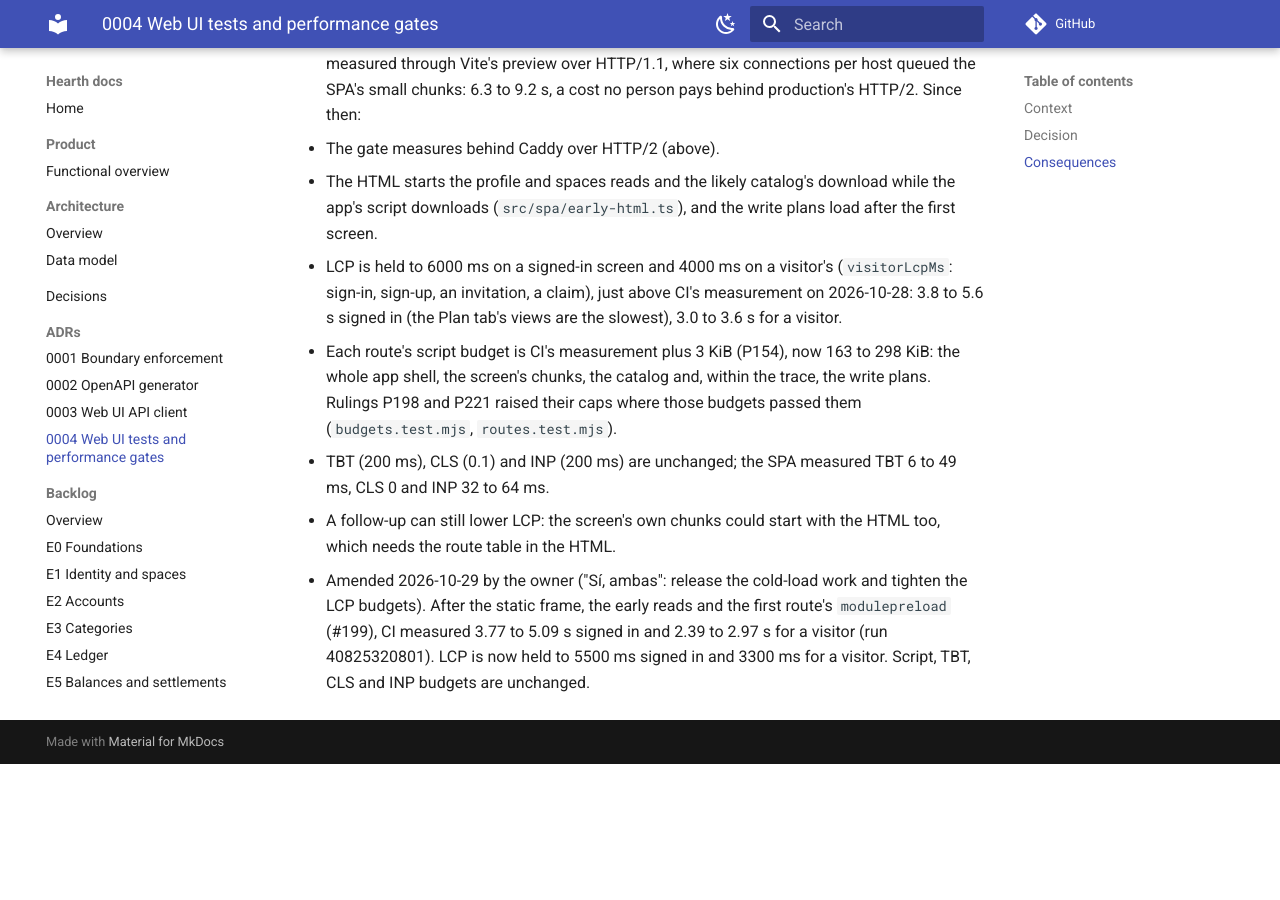
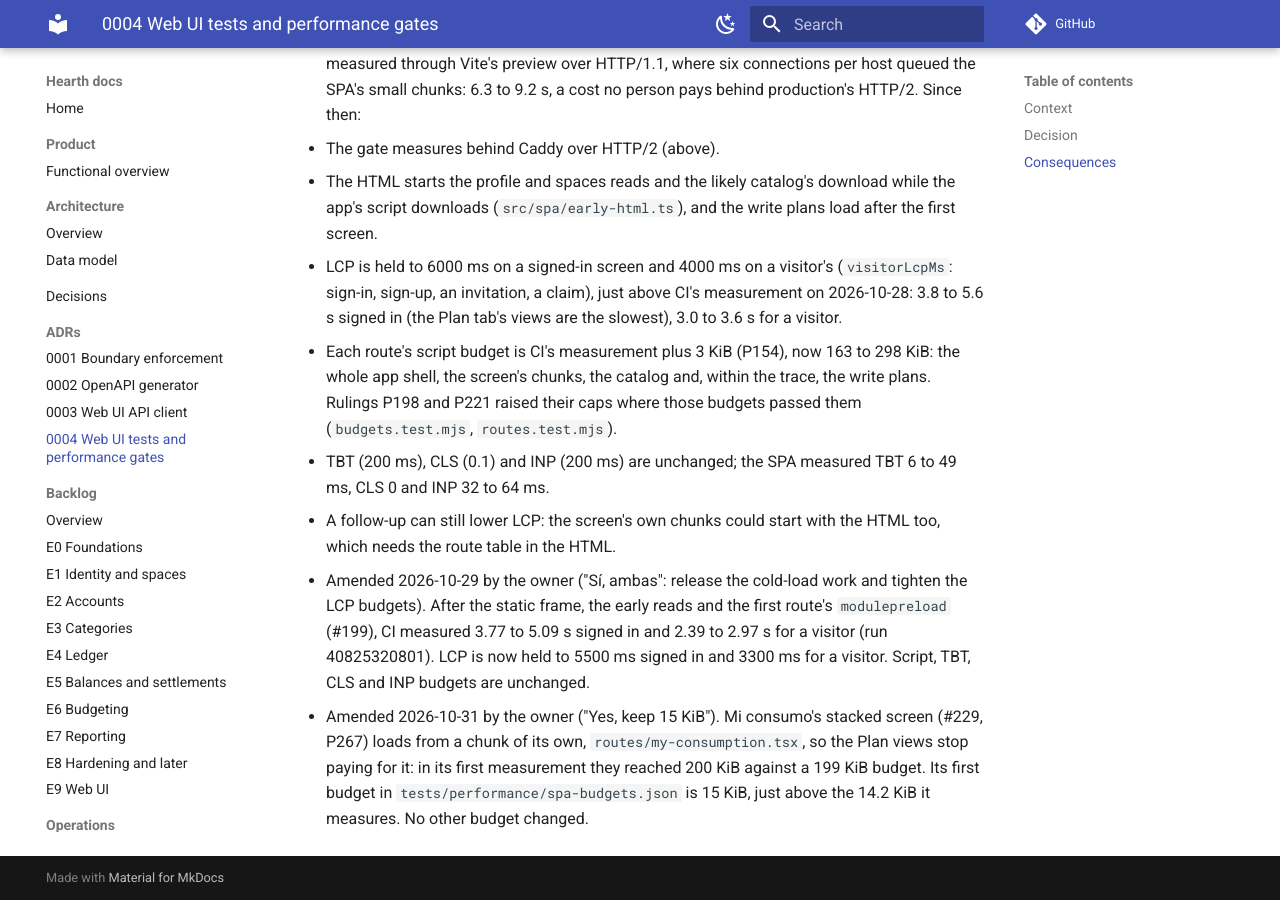
Before and after one commit to Facabore/Hearth, an MkDocs documentation site: the page built from docs/adr/0004-web-ui-testing-and-performance-gates.md, in a window 1280 px wide and 900 px high, scrolled down 2382 px. Built offline with MkDocs 1.6.1 and Material for MkDocs 9.7.7, drawn with Linux system fonts in a browser that asks for light colours; comment, search, counter and statistics services are not loaded; before the commit the page ends 3146 px from its top, so only the background shows below that.

Commit message:
docs(adr): record the owner's first budget for the Mi consumo chunk, 15 KiB (Refs #229)

```diff
--- a/docs/adr/0004-web-ui-testing-and-performance-gates.md
+++ b/docs/adr/0004-web-ui-testing-and-performance-gates.md
@@ -32,3 +32,4 @@ The owner kept React and Next.js on one condition: the UI must be fast, with Cor
   - TBT (200 ms), CLS (0.1) and INP (200 ms) are unchanged; the SPA measured TBT 6 to 49 ms, CLS 0 and INP 32 to 64 ms.
   - A follow-up can still lower LCP: the screen's own chunks could start with the HTML too, which needs the route table in the HTML.
 - Amended 2026-10-29 by the owner ("Sí, ambas": release the cold-load work and tighten the LCP budgets). After the static frame, the early reads and the first route's `modulepreload` (#199), CI measured 3.77 to 5.09 s signed in and 2.39 to 2.97 s for a visitor (run 40825320801). LCP is now held to 5500 ms signed in and 3300 ms for a visitor. Script, TBT, CLS and INP budgets are unchanged.
+- Amended 2026-10-31 by the owner ("Yes, keep 15 KiB"). Mi consumo's stacked screen (#229, P267) loads from a chunk of its own, `routes/my-consumption.tsx`, so the Plan views stop paying for it: in its first measurement they reached 200 KiB against a 199 KiB budget. Its first budget in `tests/performance/spa-budgets.json` is 15 KiB, just above the 14.2 KiB it measures. No other budget changed.
```
